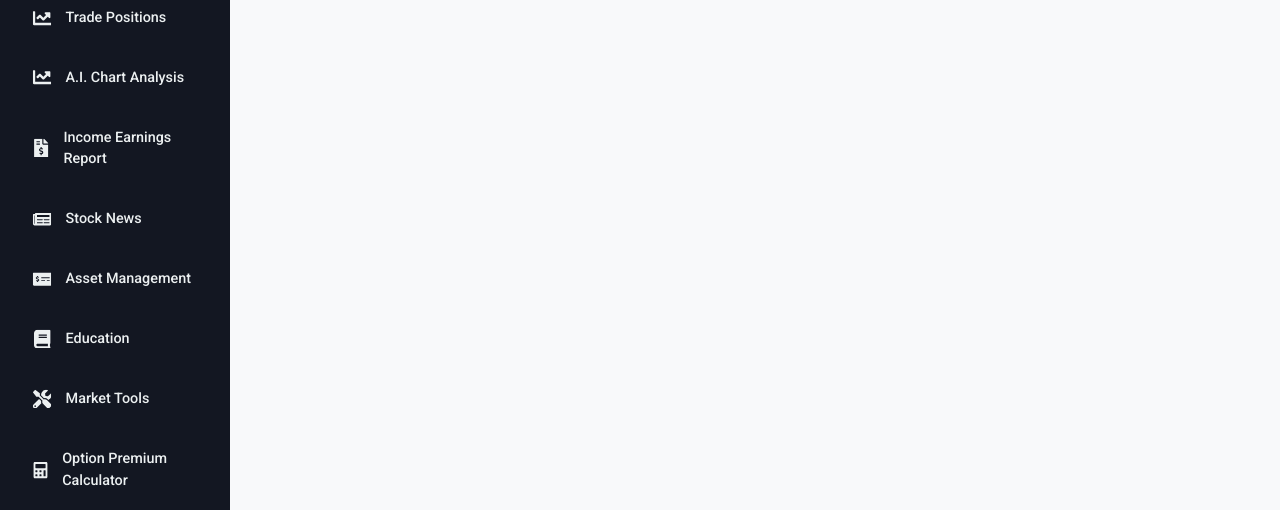
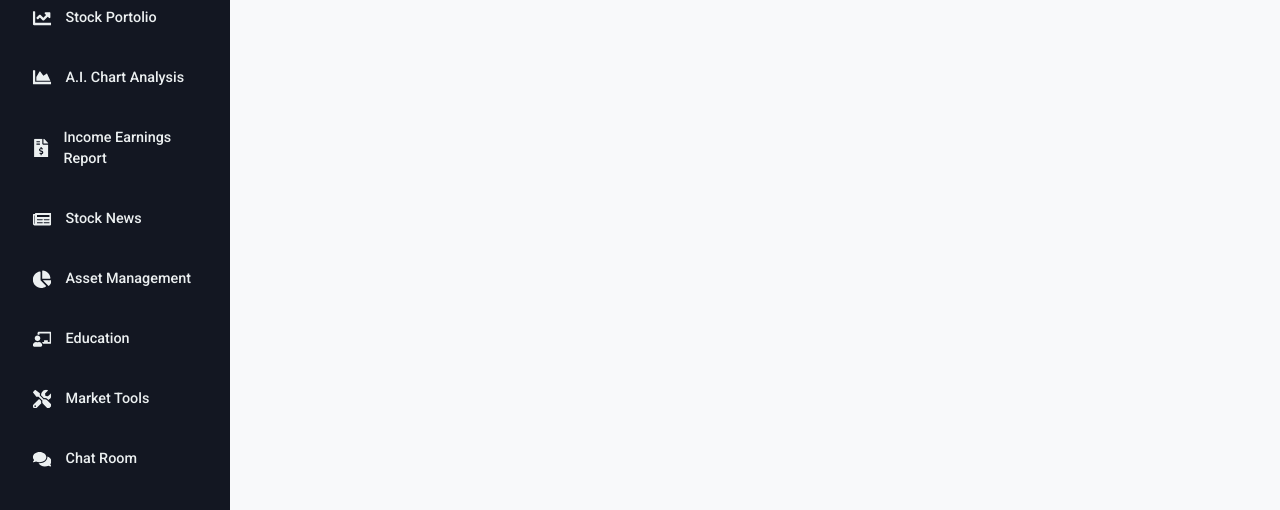
Before and after one commit to illiusionz/portfolio-manager, a React (Create React App) app: page / in a window 1280 px wide. Shown: the part 179-689 px from the top of the page. Built offline with nearby package versions, Linux system fonts and the light colour scheme; no server answers.

Commit message:
Updated SideBar

```diff
--- a/src/layout/Sidebar.js
+++ b/src/layout/Sidebar.js
@@ -12,7 +12,18 @@ import {
   FaBook,
   FaTools,
   FaCalculator,
+  FaComments,
+  FaChartPie,
+  FaChartArea,
+  FaChalkboardTeacher,
 } from 'react-icons/fa';
+import { FontAwesomeIcon } from '@fortawesome/react-fontawesome';
+import {
+  faBars,
+  faSun,
+  faMoon,
+  faSearch,
+} from '@fortawesome/free-solid-svg-icons';
 import './Sidebar.css';
 
 const Sidebar = () => {
@@ -29,12 +40,12 @@ const Sidebar = () => {
         </li>
         <li>
           <Link to='/trade-positions'>
-            <FaChartLine className='icon' /> Trade Positions
+            <FaChartLine className='icon' /> Stock Portolio
           </Link>
         </li>
         <li>
           <Link to='/chart-analysis'>
-            <FaChartLine className='icon' /> A.I. Chart Analysis
+            <FaChartArea className='icon' /> A.I. Chart Analysis
           </Link>
         </li>
         <li>
@@ -49,17 +60,22 @@ const Sidebar = () => {
         </li>
         <li>
           <Link to='/asset-management'>
-            <FaMoneyCheckAlt className='icon' /> Asset Management
+            <FaChartPie className='icon' /> Asset Management
           </Link>
         </li>
         <li>
           <Link to='/education'>
-            <FaBook className='icon' /> Education
+            <FaChalkboardTeacher className='icon' /> Education
           </Link>
         </li>
         <li>
           <Link to='/market-tools'>
             <FaTools className='icon' /> Market Tools
+          </Link>
+        </li>
+        <li>
+          <Link to='/market-tools'>
+            <FaComments className='icon' /> Chat Room
           </Link>
         </li>
         <li>
```
